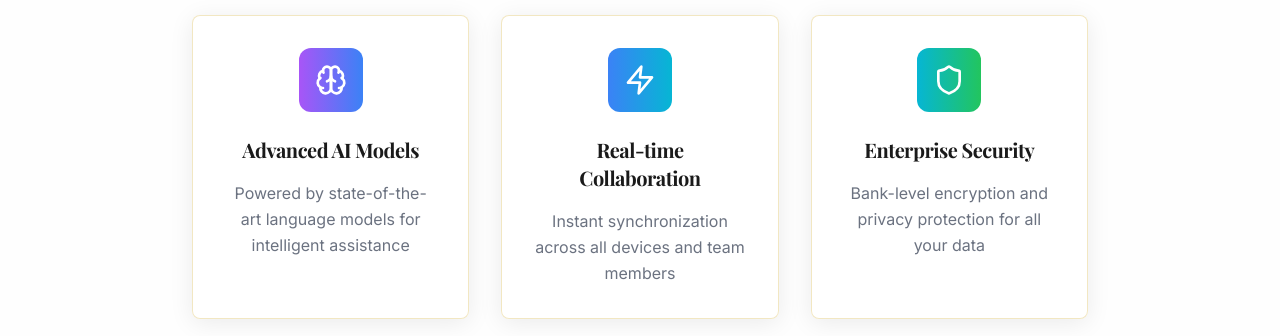
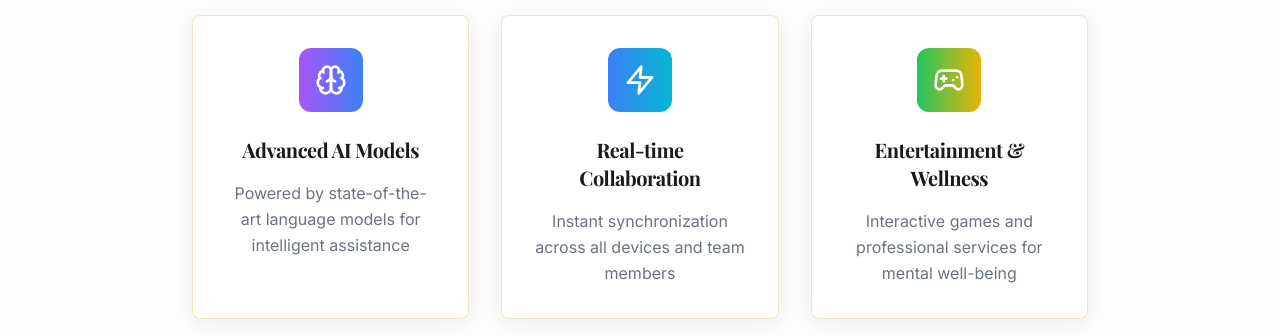
Before and after one commit to RAMYA-PARSANIA/SimAlly, a React (Vite) app: page / in a window 1280 px wide. Shown: the part 5500-5836 px from the top of the page. Built offline with nearby package versions, Linux system fonts and the light colour scheme; no server answers.

Commit message:
Update Feature Card Content

```diff
--- a/src/pages/LandingPage.tsx
+++ b/src/pages/LandingPage.tsx
@@ -474,10 +474,10 @@ const LandingPage: React.FC = () => {
                 color: 'from-blue-500 to-cyan-500'
               },
               {
-                title: 'Enterprise Security',
-                description: 'Bank-level encryption and privacy protection for all your data',
-                icon: Shield,
-                color: 'from-cyan-500 to-green-500'
+                title: 'Entertainment & Wellness',
+                description: 'Interactive games and professional services for mental well-being',
+                icon: Gamepad2,
+                color: 'from-green-500 to-yellow-500'
               }
             ].map((tech, index) => (
               <GlassCard key={index} className="p-8 text-center" hover>
```
